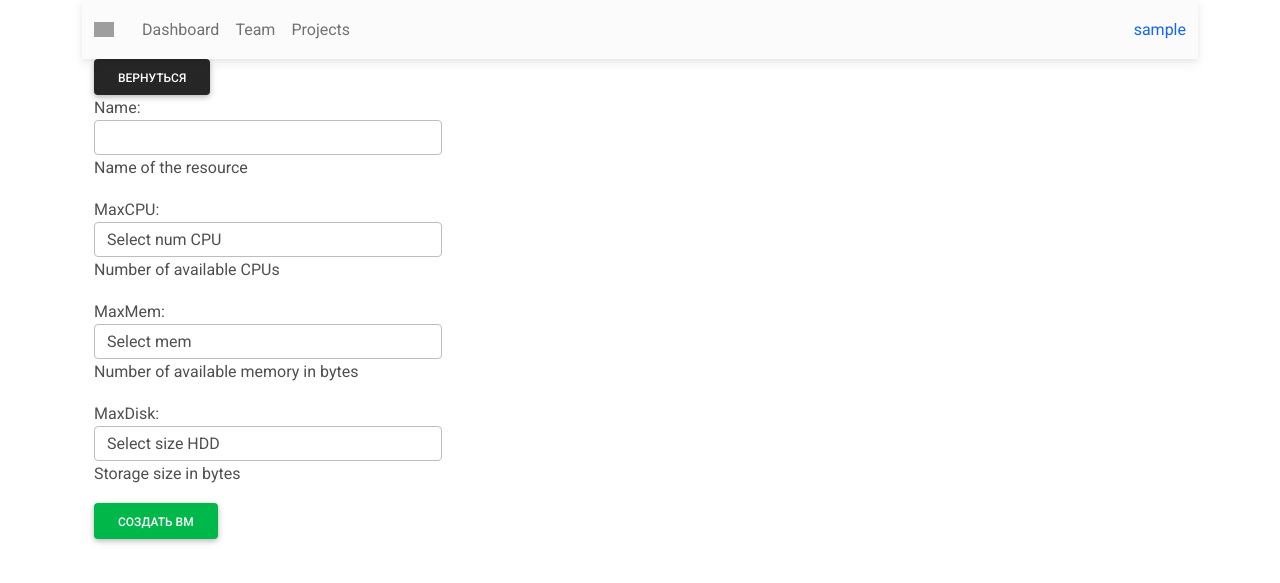
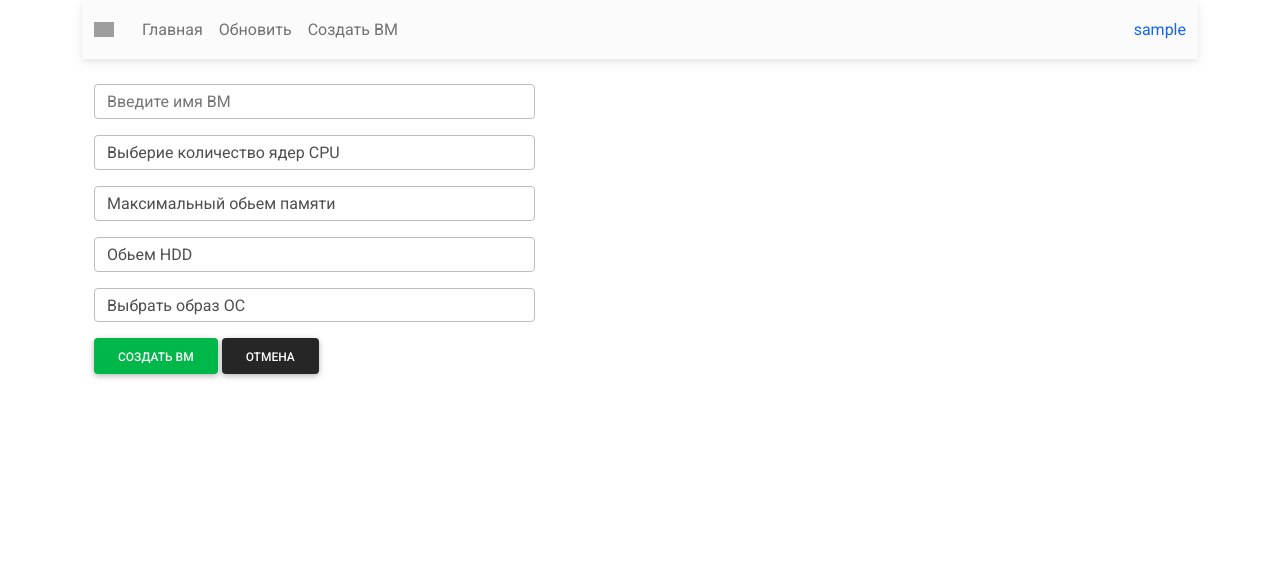
Before and after one commit to yura-l/proxmox_gui, a Django app: page /create/ in a window 1280 px wide. Shown: the top 583 px of the page. Run offline with Django 3.2, Linux system fonts and the light colour scheme; the visitor is signed in with stand-in values (Sample User, id 1); grey boxes are pictures that could not be loaded.

Commit message:
modyfy work

```diff
--- a/ovirtapi/myapp/decorations.py
+++ b/ovirtapi/myapp/decorations.py
@@ -5,7 +5,7 @@ from django.shortcuts import redirect
 def unauthentification_user(view_func):
     def wrapper_func(request, *args, **kwargs):
         if request.user.is_authenticated:
-            return redirect('base')
+            return redirect('index')
         else:
             return view_func(request, *args, **kwargs)
 
--- a/ovirtapi/myapp/forms.py
+++ b/ovirtapi/myapp/forms.py
@@ -1,18 +1,21 @@
 from django import forms
+from django.core.validators import RegexValidator
+from django.forms import CharField
 
-from .models import VirtMashID, ResourcesProxmox
+from .func import storage_item_iso, proxmoxer_api
+from .models import ResourcesProxmox
 
-TEMPLATE_CHOICES = (
-    ("debian11", "Debian 11"),
-    ("ubuntu20", "Ubuntu 20"),
-    ("ubuntu16", "Ubuntu 16"),
 
-)
-
+# TEMPLATE_CHOICES = (
+#     ("debian11", "Debian 11"),
+#     ("ubuntu20", "Ubuntu 20"),
+#     ("ubuntu16", "Ubuntu 16"),
+#
+# )
 
 #
 # class CreatevmForm(forms.Form):
-#     name = forms.CharField(max_length=255, label='Имя ВМ')
+#     name = forms.CharField(max_length=255, label='Имя ВМ'
 #     cpu = forms.ChoiceField(choices=CPU_CHOICES, label='Число CPU')
 #     mem = forms.ChoiceField(choices=MEM_CHOICES, label='Объем памяти')
 #     # template = forms.ChoiceField(choices=TEMPLATE_CHOICES, label='ОС')
@@ -21,12 +24,22 @@ TEMPLATE_CHOICES = (
 #     # vm_username = forms.CharField(max_length=255, label='VM user')
 #     # vm_password = forms.CharField(max_length=255, label='VM password')
 
+
 class CreatevmForm(forms.ModelForm):
+    storage_iso_as_list = [(k, v) for k, v in storage_item_iso(proxmoxer_api()).items()]
+    iso = forms.ChoiceField(choices=storage_iso_as_list, label='', widget=forms.Select(
+        attrs={
+            'class': 'form-control',
+            'placeholder': '',
+            'required' : 'True',
+        }))
+
     class Meta:
         model = ResourcesProxmox
-        fields = ['name', 'maxcpu', 'maxmem', 'maxdisk']
+        fields = ['name', 'maxcpu', 'maxmem', 'maxdisk', 'iso']
+
         CPU_CHOICES = (
-            ("", "Select num CPU"),
+            ("", "Выберие количество ядер CPU"),
             ("1", "1"),
             ("2", "2"),
             ("3", "3"),
@@ -35,7 +48,7 @@ class CreatevmForm(forms.ModelForm):
         )
 
         MEM_CHOICES = (
-            ("", "Select mem"),
+            ("", "Максимальный обьем памяти"),
             ("512", "512"),
             ("1024", "1Gb"),
             ("2048", "2Gb"),
@@ -44,14 +57,22 @@ class CreatevmForm(forms.ModelForm):
         )
 
         HDD_CHOICES = (
-            ("", "Select size HDD"),
+            ("", "Обьем  HDD"),
             ("10", "10Gb"),
             ("60", "60Gb"),
             ("120", "120Gb"),
 
         )
+        labels = {
+            'name': '',
+            'maxcpu': '',
+            'maxmem': '',
+            'maxdisk': '',
+
+        }
+        help_texts = {k: "" for k in fields}
         widgets = {
-            'name': forms.TextInput(attrs={'class': 'form-control'}),
+            'name': forms.TextInput(attrs={'class': 'form-control', 'placeholder': 'Введите имя ВМ'}),
             'maxcpu': forms.Select(choices=CPU_CHOICES, attrs={'class': 'form-control'}),
             'maxmem': forms.Select(choices=MEM_CHOICES, attrs={'class': 'form-control'}),
             'maxdisk': forms.Select(choices=HDD_CHOICES, attrs={'class': 'form-control'}),
--- a/ovirtapi/myapp/models.py
+++ b/ovirtapi/myapp/models.py
@@ -59,7 +59,7 @@ class ResourcesProxmox(models.Model):
                               blank=True, null=True)
     storage = models.CharField(verbose_name='Storage', help_text="The storage identifier", max_length=255, blank=True,
                                null=True)
-    uptime = models.IntegerField(verbose_name='Uptime', help_text="Node uptime in seconds", blank=True, null=True)
+    uptime = models.PositiveIntegerField(verbose_name='Uptime', help_text="Node uptime in seconds", blank=True, null=True)
     account = models.ForeignKey(User, null=True, blank=True, on_delete=models.CASCADE)
     time_creation = models.DateTimeField(auto_now=False, auto_now_add=True)
     time_modify = models.DateTimeField(auto_now=True, auto_now_add=False)
--- a/ovirtapi/myapp/templates/myapp/get_createvm.html
+++ b/ovirtapi/myapp/templates/myapp/get_createvm.html
@@ -1,28 +1,34 @@
 {% extends "myapp\index.html" %}
-
+     {% block refresh %}
+    {% endblock %}
 {% block content %}
 
 <div class="container">
-    <div class="row">
-        <div class="col-sm-4">
- <div class="col-md-4 col-sm-4 col-xs-12">
-                <a class="btn btn-dark" href="{%url 'index' %}" role="button">вернуться </a>
+    <div class="row top-buffer">
+
+    </div>
+</div>
+<div class="container">
+    <div class="row top-buffer">
+        <div class="col-lg-5">
+                    <div class="d-grid gap-2 d-md-flex">
+
             </div>
+            <br>
 
             <form method="post" onsubmit="return confirm('Вы уверены?')">
                 {% csrf_token %}
                 {{form.as_p}}
                 {% for f in forms%}
-                <p><label class="form-label" for="{{f.id_for_label}}">{{f.label}}: </label>>{{f}}</p>
                 <div class="form-error"> {{f.errors}}</div>
                 {%endfor%}
 
 
                 <button class="btn btn-success" type="submit">Создать ВМ</button>
-
+                 <a class="btn btn-dark" href="{%url 'index' %}" role="button">Отмена </a>
             </form>
 
-            <br>
+        </div>
         </div>
     </div>
 </div>
--- a/ovirtapi/myapp/templates/myapp/index.html
+++ b/ovirtapi/myapp/templates/myapp/index.html
@@ -1,11 +1,16 @@
 <!DOCTYPE html>
-<html lang="en">
+<html lang="ru">
+{% load tags %}
 {% load static %}
 <head>
     <meta charset="utf-8"/>
     <meta name="viewport" content="width=device-width, initial-scale=1, shrink-to-fit=no"/>
     <meta name="description" content=""/>
     <meta name="author" content=""/>
+     {% block refresh %}
+     <meta http-equiv="refresh" content="5"/>
+    {% endblock %}
+
     <title>Landing Page</title>
     <!-- Favicon-->
     <!-- Font Awesome -->
@@ -23,77 +28,68 @@
             href="https://cdnjs.cloudflare.com/ajax/libs/mdb-ui-kit/3.10.2/mdb.min.css"
             rel="stylesheet"
     />
+
 </head>
 <body>
 <div class="container">
     <!-- Navigation-->
+
     {% include 'myapp/navbar.html' %}    <!-- Masthead-->
     {% block content %}
-    <meta http-equiv="refresh" content="3"/>
-
 <div class="container">
-        <br>
-        <div class="row">
-
-            <div class="col-md-4 col-sm-4 col-xs-12">
-                <a class="btn btn-dark" href="{{ request.get_full_path }}" role="button">Обновить </a>
-            </div>
-
-            <div class="col-md-4 col-sm-4 col-xs-12">
-                <a class="btn btn-dark" href="{%url 'get_createvm' %}" role="button">Создать чистую ВМ </a>
-            </div>
-            <div class="col-md-4 col-sm-4 col-xs-12">
-                <!--                <a class="btn btn-secondary" href="{%url 'get_createvm' %}" role="button">Создать ВМ из образа </a>-->
-            </div>
 
 </div>
-        <br>
+    <div class="row mt-3">
 
-        <div class="row">
-            <h3>ВМ</h3>
+    <h3>Список виртуальных машин</h3>
 
-
-            <div class="row">
-                <br>
-                {%for key, value in get_all_vm.items%}
-                <div class="col-sm">
+    {%for value in get_all_vm%}
+        <div class="col-sm row-cols-2 row-cols-lg-5 g-2 g-lg-3">
             <div class="card" style="width: 18rem;">
                 <div class="bg-image hover-overlay ripple" data-mdb-ripple-color="light">
-                            <img src="https://dummyimage.com/200x150/797982/000000" class="card-img-top"/>
-                            <a href="#!">
+                    <div class="text-center">
+                <img src="{{MEDIA_URL}}virtual-machine.png" class="img-fluid "/>
+                    </div>
+                <a href="{% url 'get_vm' value.uuid %}">
                 <div class="mask" style="background-color: rgba(251, 251, 251, 0.15);"></div>
                 </a>
                 </div>
                 <div class="card-body">
-                            <h5 class="card-title">{{value.0}} </h5>
+                    <h5 class="card-title">{{value.name}} </h5>
                     <p class="card-text">{{value.1}}</p>
-                            <p class="card-text">Uptime - {{value.2}}</p>
-                            <form action="" method="POST" onsubmit="return confirm('Вы уверены?')">
+                    {%if value.status == "running"%}
+                    <p class="card-text">Uptime - {{value.uptime|uptime }}</p>
+                    {%endif%}
+                    <div class="d-grid gap-2 d-md-flex">
+                    <form action="" method="POST" target="_self" onsubmit="return confirm('Вы уверены?')">
                         {% csrf_token %}
-                                {%if value.1 != "running"%}
-                                <input class="btn btn-success" type="submit" name="run" value="Run"/>
-                                <input type="hidden" name="Numd" value="{{value.4}}"/>
-
-
-                                <input class="btn btn-danger" type="submit" name="delete" value="Delete"/>
+                        {%if value.status != "running"%}
+                        <input class="btn btn-success mr-2 mb-2" type="submit" name="run" value="Run"/>
+                        <input type="hidden" name="Numd" value="{{value.uuid}}"/>
+                        <input class="btn btn-danger mr-2 mb-2" type="submit" name="delete" value="Delete"/>
                         {%else%}
-
-                                <input class="btn btn-danger" type="submit" name="stop" value="Stop"/>
-                                <input type="hidden" name="Numd" value="{{value.4}}"/>
-
-<!--                                <a href="{{value.4}}"  class="btn btn-info" onclick="window.open(this.href, 'mywin', 'left=20,top=20,width=700,height=500,toolbar=0,resizable=1'); return false;">console</a>-->
-                                 <input class="btn btn-info" type="submit" name="console" value="Console"/>
+                        <input class="btn btn-danger mr-2 mb-2" type="submit" name="stop" value="Stop"/>
+                        <input type="hidden" name="Numd" value="{{value.uuid}}"/>
                         {%endif%}
-
-
                     </form>
+                    <form action="" target="print_popup" method="POST"
+                          onsubmit="window.open('about:blank','print_popup','width=1000,height=800');">
+                        {%if value.status == "running"%}
+                        {% csrf_token %}
+                        <input type="hidden" name="Vumd" value="{{value.uuid}}"/>
+                        <input class="btn btn-info mr-2 mb-2" type="submit" name="console" value="Console"/>
+                        {%endif%}
+                    </form>
+                    </div>
                 </div>
             </div>
         </div>
     {%endfor%}
     </div>
 </div>
-    </div>
+
+
+<!--    <iframe id="encoder_iframe" height=75% width="50%" src="{{vnclink}}"></iframe>-->
 
 
 {% endblock %}
--- a/ovirtapi/myapp/templates/myapp/navbar.html
+++ b/ovirtapi/myapp/templates/myapp/navbar.html
@@ -28,14 +28,19 @@
       <!-- Left links -->
       <ul class="navbar-nav me-auto mb-2 mb-lg-0">
         <li class="nav-item">
-          <a class="nav-link" href="{% url 'index'%}">Dashboard</a>
+          <a class="nav-link" href="{% url 'index'%}">Главная</a>
+        </li>
+        {% if request.user.is_authenticated == True %}
+
+        <li class="nav-item">
+          <a class="nav-link" href="{{ request.get_full_path }}">Обновить</a>
+
+
         </li>
         <li class="nav-item">
-          <a class="nav-link" href="#">Team</a>
+          <a class="nav-link" href="{%url 'get_createvm' %}">Создать ВМ</a>
         </li>
-        <li class="nav-item">
-          <a class="nav-link" href="#">Projects</a>
-        </li>
+        {%endif%}
       </ul>
       <!-- Left links -->
     </div>
--- a/ovirtapi/myapp/urls.py
+++ b/ovirtapi/myapp/urls.py
@@ -1,3 +1,4 @@
+from django.conf.urls.static import static
 from django.urls import path, include
 
 from . import views
@@ -6,12 +7,12 @@ from .views import *
 urlpatterns = [
 
     path('', views.index, name='index'),
-    path("profile/", views.profile,  name='profile'),
+    path('create/', views.get_createvm, name='get_createvm'),
     path("accounts/", include("django.contrib.auth.urls")),
     path('login/', views.loginPage, name='login'),
     path('logout/', views.logout_User, name='logout'),
-    # # path('users<str:pk>/', views.get_userid, name='get_userid'),
-    path('create/', views.get_createvm, name='get_createvm'),
+    path('vm/<str:uuid>/', views.get_vm, name='get_vm'),
+    # path('create/', views.get_createvm, name='get_createvm'),
     # path('vnc/', views.vnc, name='vnc'),
     # # path('delete/users<str:pk>/<str:vm>', views.delete_vm, name='delete_vm'),
     # # path('console/', views.get_console, name='get_console'),
@@ -19,4 +20,4 @@ urlpatterns = [
     # # path("user_info/", views.user_info,  name='user_info'),
     #
     # # path('', views.index, name='index'),
-]
+]+ static(settings.MEDIA_URL, document_root=settings.MEDIA_ROOT)
--- a/ovirtapi/myapp/views.py
+++ b/ovirtapi/myapp/views.py
@@ -1,8 +1,7 @@
-from datetime import datetime, timedelta
-
+import urllib
 from django.contrib import messages
 from django.contrib.auth import authenticate, login, logout
-from django.shortcuts import render
+from django.shortcuts import render, get_object_or_404
 from django.urls import reverse
 from django.views.decorators.clickjacking import xframe_options_exempt
 
@@ -31,7 +30,9 @@ def loginPage(request):
             return redirect('index')
 
     context = {}
-    return render(request, 'myapp/login.html', context)
+    response = render(request, 'myapp/login.html', context)
+
+    return response
 
 
 @login_required(login_url='login')
@@ -42,28 +43,26 @@ def logout_User(request):
 
 @login_required(login_url='login')
 def index(request):  # отрисовка главной страницы
-
-    # get_user_vm = VirtMashID.objects.filter(account=request.user)
-
     usersvm = {}
     get_user_vm = ResourcesProxmox.objects.filter(account=request.user)
     # print(get_user_vm.values_list())
-    for user_vm in get_user_vm.values_list():
-        name = user_vm[12]
-        status = user_vm[16]
-        ut = user_vm[18]
-        if str(ut) == 'None':
-            uptime= 0
-        else:
-            min = int((ut % 3600) / 60);
-            hour = int((ut % 86400) / 3600);
-            day = int((ut % 2592000) / 86400);
-            uptime = f'{day} дней {hour}:{min}'
-        node = user_vm[13]
-        uuid = user_vm[0]
-        usersvm[user_vm[27]] = name, status, uptime, node, uuid
+    # for user_vm in get_user_vm.values_list():
+    #     name = user_vm[12]
+    #     status = user_vm[16]
+    #     ut = user_vm[18]
+    #     if str(ut) == 'None':
+    #         uptime = 0
+    #     else:
+    #         min = int((ut % 3600) / 60);
+    #         hour = int((ut % 86400) / 3600);
+    #         day = int((ut % 2592000) / 86400);
+    #         uptime = f'{day} дней {hour}:{min}'
+    #     node = user_vm[13]
+    #     uuid = user_vm[0]
+    #     usersvm[user_vm[27]] = name, status, uptime, node, uuid
+    #     vnclink = consoleLink(proxmoxer_api(), user_vm[13], user_vm[27])
 
-    context = {'get_all_vm': usersvm}
+    context = {'get_all_vm': get_user_vm, }
     if (request.POST):
         login_data = request.POST.dict()
         if 'stop' in login_data:
@@ -86,19 +85,25 @@ def index(request):  # отрисовка главной страницы
             return render(request, 'myapp/index.html', context)
 
         elif 'console' in login_data:
-            uuid = request.POST['Numd']
+            uuid = request.POST['Vumd']
             instance = ResourcesProxmox.objects.get(uuid=uuid)
             vnclink = consoleLink(proxmoxer_api(), instance.node, instance.vmid)
-            return redirect(vnclink)
+            response = redirect(vnclink)
+            ticket_cons = access_ticket()
+            cookie_auth = urllib.parse.quote_plus(ticket_cons['ticket'])
+            expiry_time = 60 * 60  # in seconds
+            response.set_cookie("PVEAuthCookie", value=cookie_auth, expires=expiry_time, domain='.o0007.ru')
+
+            return response
             # class ="btn btn-info" onclick="window.open(this.href, 'mywin', 'left=20,top=20,width=700,height=500,toolbar=0,resizable=1'); return false;" > console < / a > -->
 
     all_vm = resources_get(proxmoxer_api(), 'vm')
     for item in all_vm:
-        blog = ResourcesProxmox.objects.get(vmid=item['vmid'])
+        update_base = ResourcesProxmox.objects.get(vmid=item['vmid'])
 
         for key, value in item.items():
-            setattr(blog, key, value)
-        blog.save()
+            setattr(update_base, key, value)
+        update_base.save()
 
     return render(request, 'myapp/index.html', context)
 
@@ -126,6 +131,7 @@ def profile(request):
     return render(request, 'myapp/profile.html', context)
 
 
+@login_required(login_url='login')
 def get_createvm(request):
     #     all_item = User_list.objects.get()
     #     body = get_vms_login(all_tem.name, all_item.password)
@@ -139,7 +145,8 @@ def get_createvm(request):
 
             createVM(proxmoxer_api(), form.cleaned_data['name'], vmid, form.cleaned_data['maxmem'],
                      form.cleaned_data['maxdisk'],
-                     form.cleaned_data['maxcpu'])
+                     form.cleaned_data['maxcpu'],
+                     form.cleaned_data['iso'])
             newvm = form.save(commit=False)
             newvm.account = request.user
             newvm.vmid = vmid
@@ -152,30 +159,21 @@ def get_createvm(request):
     return render(request, 'myapp/get_createvm.html', context)
 
 
-def get_createvm_tm(request):
-    form = CreatevmForm()
-    context = {'form': form}
-    if request.method == 'POST':
-        form = CreatevmForm(request.POST)
-        if form.is_valid():
-            vmid = nextWMID()
+@login_required(login_url='login')
+def get_vm(request, uuid):
+    vm = get_object_or_404(ResourcesProxmox, uuid=uuid)
+    print(vm)
+    path = settings.MEDIA_ROOT
+    list_node = (
+        'loadavg', 'maxcpu', 'cpu', 'iowait', 'memtotal', 'memused', 'swaptotal', 'swapused', 'roottotal', 'rootused',
+        'netin', 'netout')
+    list_ds = ('maxcpu', 'cpu', 'maxmem', 'mem', 'maxdisk', 'disk', 'netin', 'netout', 'diskread', 'diskwrite')
 
-            createVM(form.cleaned_data['name'], vmid=vmid)
+    for i in list_ds:
+        graf_png(i, vm.node, vm.vmid, uuid)
 
-            newvm_to_base = VirtMashID.objects.create(vmid=vmid, account=request.user)
-            newvm_to_base.save()
+    img_list = os.listdir(path + '\\' + uuid)
 
-        # destroyStoppedVM()
-        return HttpResponseRedirect('/profile')
-    else:
-        form = CreatevmForm()
-    messages.info(request, 'Your password has been changed successfully!')
-    return render(request, 'myapp/get_createvm_tm.html', context)
+    context = {'vm': vm, "images": img_list}
 
-#
-# def vnc(request):
-#     all_item = User_list.objects.get()
-#     # body = get_console_vnc(all_item.name, all_item.password)
-#     context = {'all_item': all_item, }
-#
-#     return render(request, 'myapp/vnc.html', context)
+    return render(request, 'myapp/vm.html', context)
```
Also changed, not shown: ovirtapi/myapp/func.py (+49 -6 lines), ovirtapi/myapp/temp_run.py (+48 -3 lines), ovirtapi/myapp/templates/myapp/login.html (+18 -15 lines), ovirtapi/myapp/templatetags/tags.py (added, +23 -0 lines), ovirtapi/ovirtapi/settings.py (+14 -4 lines), ovirtapi/myapp/media/virtual-machine.png (added), ovirtapi/myapp/media/vm-icon-23.jpg (added), ovirtapi/myapp/static/myapp/css/styles.css. Lines whose indentation alone changed are shown as unchanged.
